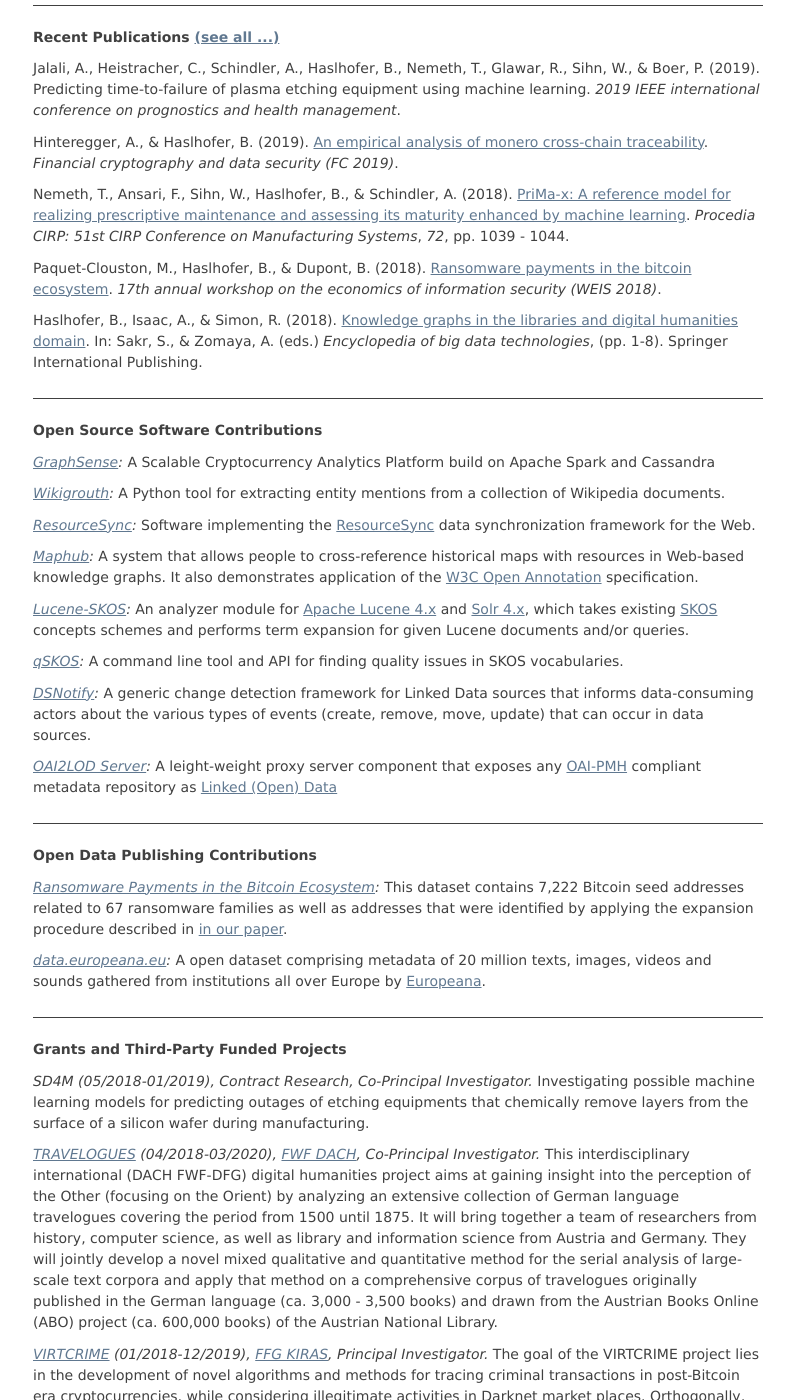
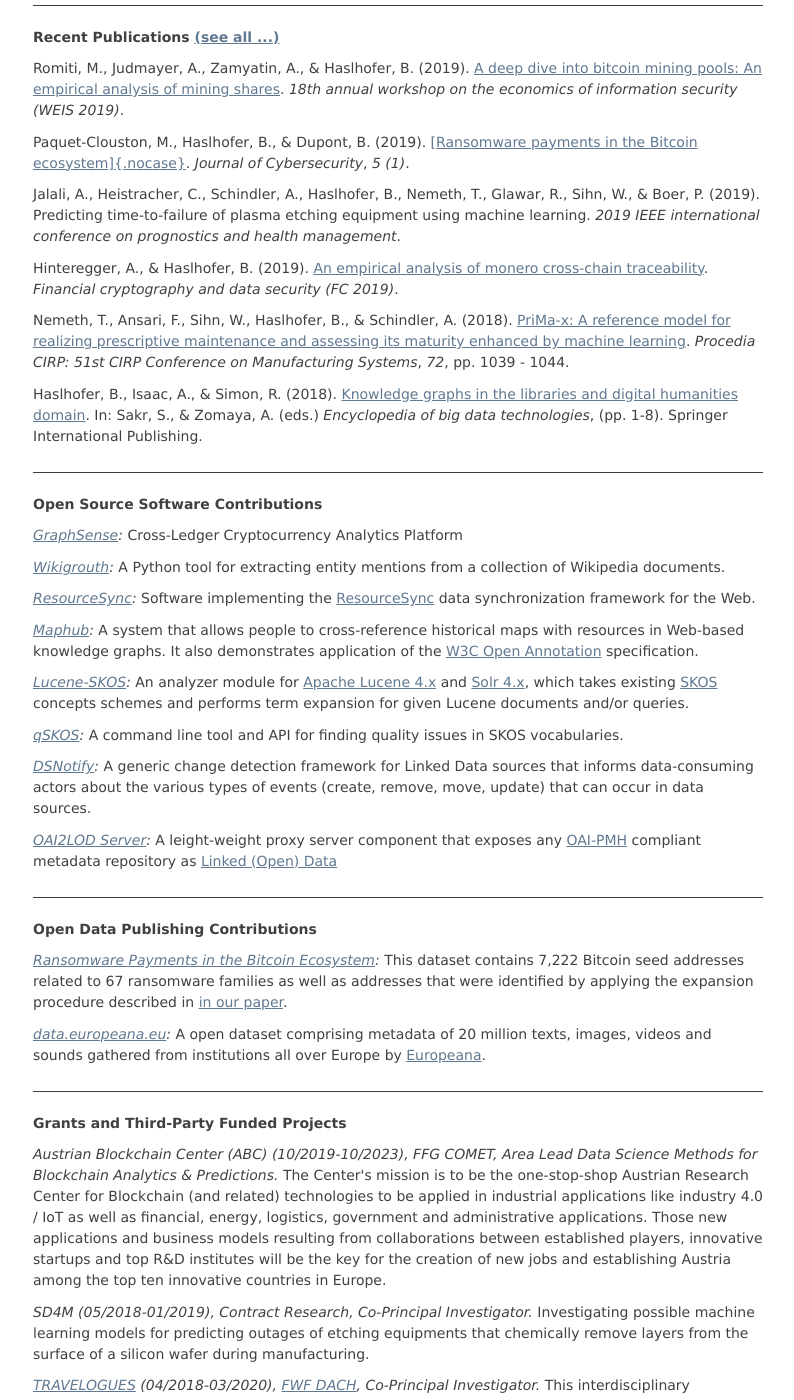
Before and after one commit to behas/behas.github.com, a Jekyll site: the page built from index.html, in a window 1280 px wide and 1400 px high, scrolled down 747 px. Shown: the whole window, without its empty margins (242-1036 px from the left). Built offline with Jekyll 4.4.1, drawn with Linux system fonts in a browser that asks for light colours; some of the changed text lies outside the part shown.

Commit message:
updated pubs, talks and projects

```diff
--- a/_data/papers.yml
+++ b/_data/papers.yml
@@ -1,5 +1,46 @@
 ---
 references:
+- id: Romiti:2019aa
+  type: paper-conference
+  author:
+  - family: Romiti
+    given: Matteo
+  - family: Judmayer
+    given: Aljosha
+  - family: Zamyatin
+    given: Alexei
+  - family: Haslhofer
+    given: Bernhard
+  issued:
+  - year: '2019'
+  title: 'A deep dive into bitcoin mining pools: An empirical analysis of mining
+    shares'
+  title-short: A deep dive into bitcoin mining pools
+  container-title: 18th annual workshop on the economics of information security (WEIS
+    2019)
+  publisher-place: Boston, USA
+  URL: https://arxiv.org/abs/1905.05999
+
+- id: PaquetClouson:2019aa
+  type: article-journal
+  author:
+  - family: Paquet-Clouston
+    given: Masarah
+  - family: Haslhofer
+    given: Bernhard
+  - family: Dupont
+    given: Benoît
+  issued:
+  - year: '2019'
+    month: '05'
+  title: '[Ransomware payments in the Bitcoin ecosystem]{.nocase}'
+  container-title: Journal of Cybersecurity
+  volume: '5'
+  issue: '1'
+  URL: https://doi.org/10.1093/cybsec/tyz003
+  DOI: 10.1093/cybsec/tyz003
+  ISSN: '2057-2085'
+
 - id: Jalali:2019a
   type: paper-conference
   author:
@@ -64,23 +105,6 @@
   DOI: https://doi.org/10.1016/j.procir.2018.03.280
   ISSN: '2212-8271'
 
-- id: PaquetClouson:2018aa
-  type: paper-conference
-  author:
-  - family: Paquet-Clouston
-    given: Masarah
-  - family: Haslhofer
-    given: Bernhard
-  - family: Dupont
-    given: Benoit
-  issued:
-  - year: '2018'
-  title: Ransomware payments in the bitcoin ecosystem
-  container-title: 17th annual workshop on the economics of information security (WEIS
-    2018)
-  publisher-place: Innsbruck, Austria
-  URL: http://arxiv.org/abs/1804.04080
-
 - id: Haslhofer:2018ab
   type: chapter
   author:
@@ -146,18 +170,6 @@
   publisher: Springer Fachmedien Wiesbaden
   publisher-place: Wiesbaden
   page: '77-82'
-  abstract: Bitcoin ist eine dezentrale virtuelle Währung, die dafür genutzt werden
-    kann, weltweit pseudoanonymisierte Zahlungen innerhalt kurzer Zeit und mit vergleichsweise
-    geringen Transaktionskosten auszuführen. In dieser Abhandlung zeigen wir die ersten
-    Ergebnisse eine Langzeitstudie zur Bitcoinadressenkurve, die alle Adressen und
-    Transaktionen seit dem Start von Bitcoin im Januar 2009 bis zum 31. August 2016
-    enthält. Unsere Untersuchung enthüllt eine stark verschobene Gradverteilung mit
-    einer geringen Anzahl von Ausnahmen und zeigt, dass sich die gesamte Kurve stark
-    ausdehnt. Außerdem zeigt sie die Macht der Adressbündelungsheuristik zur Identifikation
-    von realen Akteuren, die es bevorzugen, Bitcoin für den Wertetransfer statt für
-    die Wertespeicherung zu verwenden. Wir gehen davon aus, dass diese Abhandlung
-    neue Einblicke in virtuelle Währungsökosysteme bietet und als Grundlage für das
-    Design zukünftiger Untersuchungsmethoden und -infrastrukturen dienen kann.
   URL: https://doi.org/10.1007/978-3-658-19287-7_11s
   ISBN: '978-3-658-19287-7'
 
--- a/_data/projects.yml
+++ b/_data/projects.yml
@@ -1,3 +1,10 @@
+- acronym: "Austrian Blockchain Center (ABC)"
+  start_date: "2019-10-01"
+  end_date: "2023-10-31"
+  funding_source: "FFG COMET"
+  role: "Area Lead Data Science Methods for Blockchain Analytics & Predictions"
+  description: "The Center's mission is to be the one-stop-shop Austrian Research Center for Blockchain (and related) technologies to be applied in industrial applications like industry 4.0 / IoT as well as financial, energy, logistics, government and administrative applications. Those new applications and business models resulting from collaborations between established players, innovative startups and top R&D institutes will be the key for the creation of new jobs and establishing Austria among the top ten innovative countries in Europe."
+
 - acronym: "SD4M"
   start_date: "2018-05-01"
   end_date: "2019-01-31"
--- a/_data/reviews.yml
+++ b/_data/reviews.yml
@@ -46,6 +46,12 @@
   years: "2009"
 
 # Conferences
+
+- medium: "CRYPTO VALLEY Conference"
+  type: "conference"
+  years:
+    - year: 2019
+      uri: "http://www.cryptovalleyconference.com/index"
 
 - medium: "ACM Web Science (WebSci)"
   type: "conference"
--- a/_data/software.yml
+++ b/_data/software.yml
@@ -1,6 +1,6 @@
 - title: "GraphSense"
-  uri: "http://graphsense.info/"
-  description: "A Scalable Cryptocurrency Analytics Platform build on Apache Spark and Cassandra"
+  uri: "https://graphsense.info/"
+  description: "Cross-Ledger Cryptocurrency Analytics Platform"
 
 - title: "Wikigrouth"
   uri: "https://github.com/behas/wikigrouth"
--- a/_data/talks.yml
+++ b/_data/talks.yml
@@ -6,7 +6,7 @@
 
 - title: "The Post-Bitcoin Universe...and what it means for future cybercrime investigations"
   venue: "APWG.EU Symposium on Electronic Crime Research"
-  date: "2018-09-18"
+  date: 2018-09-18
   location: "Krakow, Poland"
 
 - title: "The Post-Bitcoin Era. Emerging Technologies and Regulatory Challenges"
```
Also changed, not shown: bibliography.bib (+23 -18 lines).
